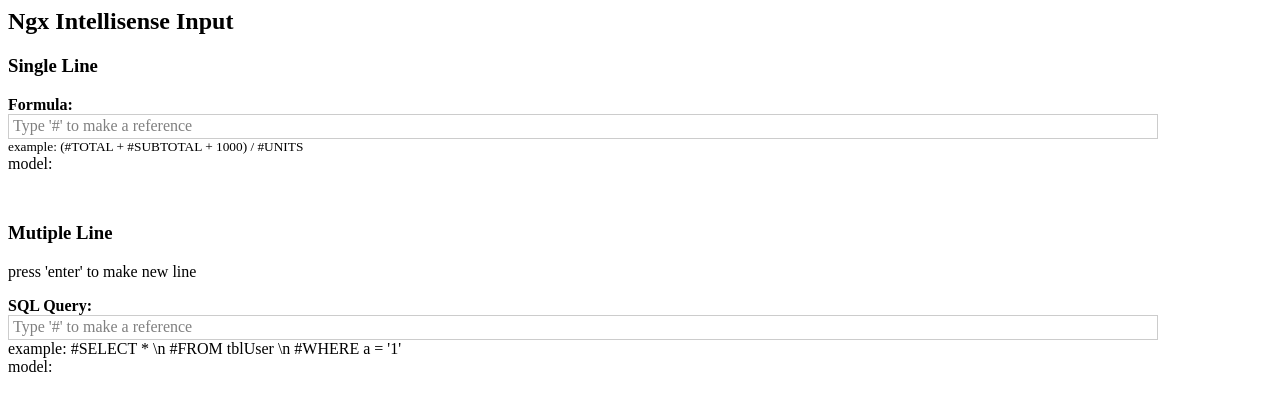
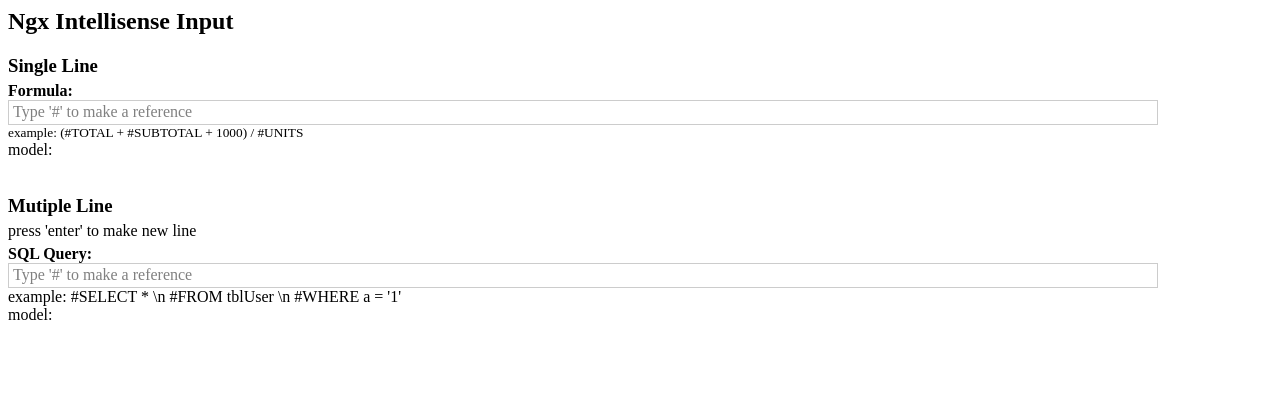
Before and after one commit to huymach91/ngx-intellisense-input, an Angular app: page / in a window 1280 px wide. Shown: the top 410 px of the page. Built offline with nearby package versions, Linux system fonts and the light colour scheme.

Commit message:
2 files modified

```diff
--- a/src/app/app.component.css
+++ b/src/app/app.component.css
@@ -0,0 +1,4 @@
+p,
+h3 {
+  margin: 5px 0;
+}
--- a/src/app/app.component.html
+++ b/src/app/app.component.html
@@ -1,5 +1,4 @@
 <h2>Ngx Intellisense Input</h2>
-<p></p>
 
 <h3>Single Line</h3>
 <div>
```
